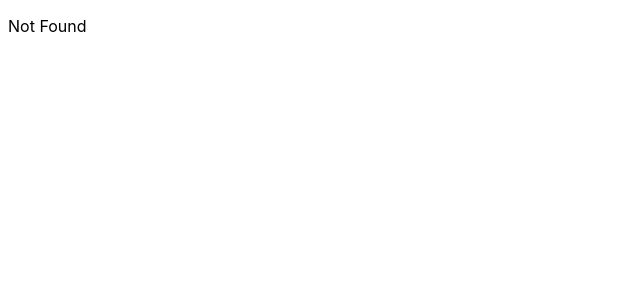
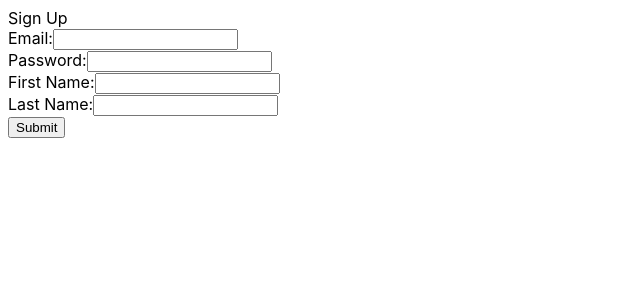
Before and after one commit to kradical/radrun, a React app in the folder web/: page /sign-up in a window 1280 px wide. Shown: the top 300 px of the page, without its empty margins (0-640 px from the left). Built offline with nearby package versions, Linux system fonts and the light colour scheme; the HTML template or start-up script is replaced by a standard one.

Commit message:
Add basic signup page

```diff
--- a/web/package.json
+++ b/web/package.json
@@ -14,6 +14,7 @@
     "compile": "tsc"
   },
   "dependencies": {
+    "@tanstack/react-form": "^1.23.2",
     "@tanstack/react-query": "^5.90.2",
     "@tanstack/react-router": "^1.132.2",
     "react": "^19.1.1",
--- a/web/src/App.tsx
+++ b/web/src/App.tsx
@@ -1,25 +1,3 @@
-import { useCreateAccount } from "./api/client";
-
-const App = () => {
-  const mutation = useCreateAccount();
-  return (
-    <div>
-      We r so in
-      <button
-        type="button"
-        onClick={() =>
-          mutation.mutate({
-            email: "bloop123",
-            first_name: "bloop",
-            last_name: "bloop",
-            password: "bloop2",
-          })
-        }
-      >
-        CLICK
-      </button>
-    </div>
-  );
-};
+const App = () => <div>Home</div>;
 
 export { App };
--- /dev/null
+++ b/web/src/auth/SignUpPage.tsx
@@ -0,0 +1,129 @@
+import { useCreateAccount } from "@api/client";
+import type { CreateAccountReq } from "@api/generated/account";
+import { useForm } from "@tanstack/react-form";
+
+const defaultValues: CreateAccountReq = {
+  first_name: "",
+  last_name: "",
+  email: "",
+  password: "",
+};
+
+const SignUpPage = () => {
+  const mutation = useCreateAccount();
+  const form = useForm({
+    defaultValues,
+    onSubmit: async ({ value }) => mutation.mutateAsync(value),
+  });
+
+  return (
+    <div>
+      Sign Up
+      <form
+        onSubmit={(e) => {
+          e.preventDefault();
+          e.stopPropagation();
+          form.handleSubmit();
+        }}
+      >
+        <form.Field
+          name="email"
+          validators={{
+            onChange: ({ value }) =>
+              !value ? "An email is required" : undefined,
+          }}
+        >
+          {(field) => (
+            <div>
+              <label htmlFor={field.name}>Email:</label>
+              <input
+                id={field.name}
+                type="email"
+                required
+                name={field.name}
+                value={field.state.value}
+                onBlur={field.handleBlur}
+                onChange={(e) => field.handleChange(e.target.value)}
+              />
+            </div>
+          )}
+        </form.Field>
+        <form.Field
+          name="password"
+          validators={{
+            onChange: ({ value }) =>
+              !value ? "A password is required" : undefined,
+          }}
+        >
+          {(field) => (
+            <div>
+              <label htmlFor={field.name}>Password:</label>
+              <input
+                id={field.name}
+                type="password"
+                required
+                name={field.name}
+                value={field.state.value}
+                onBlur={field.handleBlur}
+                onChange={(e) => field.handleChange(e.target.value)}
+              />
+            </div>
+          )}
+        </form.Field>
+        <form.Field
+          name="first_name"
+          validators={{
+            onChange: ({ value }) =>
+              !value ? "A first name is required" : undefined,
+          }}
+        >
+          {(field) => (
+            <div>
+              <label htmlFor={field.name}>First Name:</label>
+              <input
+                id={field.name}
+                required
+                name={field.name}
+                value={field.state.value}
+                onBlur={field.handleBlur}
+                onChange={(e) => field.handleChange(e.target.value)}
+              />
+            </div>
+          )}
+        </form.Field>
+        <form.Field
+          name="last_name"
+          validators={{
+            onChange: ({ value }) =>
+              !value ? "A last name is required" : undefined,
+          }}
+        >
+          {(field) => (
+            <div>
+              <label htmlFor={field.name}>Last Name:</label>
+              <input
+                id={field.name}
+                required
+                name={field.name}
+                value={field.state.value}
+                onBlur={field.handleBlur}
+                onChange={(e) => field.handleChange(e.target.value)}
+              />
+            </div>
+          )}
+        </form.Field>
+        <form.Subscribe
+          selector={(state) => [state.canSubmit, state.isSubmitting]}
+        >
+          {([canSubmit, isSubmitting]) => (
+            <button type="submit" disabled={!canSubmit}>
+              {isSubmitting ? "..." : "Submit"}
+            </button>
+          )}
+        </form.Subscribe>
+      </form>
+    </div>
+  );
+};
+
+export { SignUpPage };
--- a/web/src/main.tsx
+++ b/web/src/main.tsx
@@ -12,6 +12,7 @@ import "./styles.css";
 
 import { QueryClient, QueryClientProvider } from "@tanstack/react-query";
 import { App } from "./App.tsx";
+import { SignUpPage } from "./auth/SignUpPage.tsx";
 
 const rootRoute = createRootRoute({
   component: () => <Outlet />,
@@ -23,7 +24,13 @@ const indexRoute = createRoute({
   component: App,
 });
 
-const routeTree = rootRoute.addChildren([indexRoute]);
+const loginRoute = createRoute({
+  getParentRoute: () => rootRoute,
+  path: "/sign-up",
+  component: SignUpPage,
+});
+
+const routeTree = rootRoute.addChildren([indexRoute, loginRoute]);
 
 const router = createRouter({
   routeTree,
--- a/web/vite.config.ts
+++ b/web/vite.config.ts
@@ -1,9 +1,15 @@
+import path from "node:path";
 import viteReact from "@vitejs/plugin-react";
 import { defineConfig } from "vite";
 
 // biome-ignore lint/style/noDefaultExport: need to default export vite config
 export default defineConfig({
   plugins: [viteReact()],
+  resolve: {
+    alias: {
+      "@api": path.resolve(__dirname, "./src/api"),
+    },
+  },
   server: {
     proxy: {
       "/api": "http://localhost:3000",
```
Also changed, not shown: web/src/components/Header.tsx (deleted, +0 -13 lines), web/tsconfig.json (+4 -3 lines), 1 other file (tests, documents, lock files or other folders).
